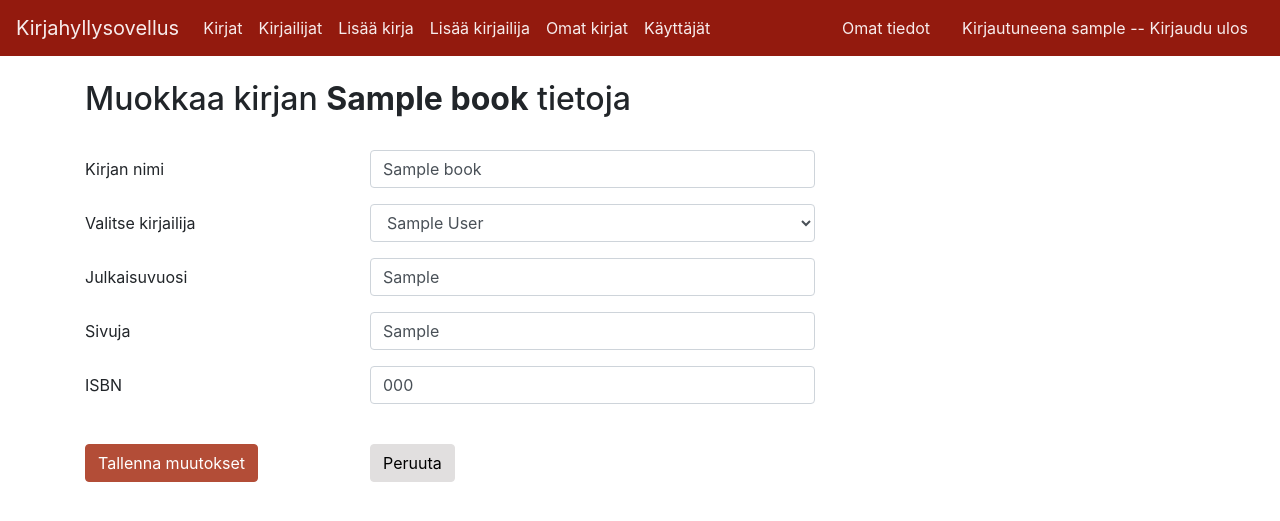
After one commit to riinaalisah/Kirjahylly, a Flask app: page /books/edit/1/1/ in a window 1280 px wide. The commit adds this page. Shown: the top 521 px of the page. Run offline with Flask 2, Linux system fonts and the light colour scheme; a user stored in the database is signed in; tables that the repository leaves empty hold one stand-in row (values such as "Sample post"); some libraries are stand-ins or nearby versions.

Commit message:
Lisätään kirjan tietokantatauluun vuosiluku. Poistetaan base-luokasta date_modified.

```diff
--- a/application/auth/views.py
+++ b/application/auth/views.py
@@ -48,7 +48,7 @@ def auth_login():
             stmt = text("SELECT * FROM account WHERE username=:username").params(username=request.form['username'])
 
             res = db.engine.execute(stmt)
-            data = res.fetchone()[5]
+            data = res.fetchone()[4]
 
             if sha256_crypt.verify(request.form['password'], data):
                 user = User.query.filter_by(username=request.form['username']).first()
@@ -63,7 +63,8 @@ def auth_login():
         return render_template("auth/loginform.html")
 
 
-    except Exception:
+    except Exception as e:
+        print("**********************", e)
         flash("Käyttäjänimi tai salasana ei täsmää, yritä uudelleen.", 'warning')
         return render_template("auth/loginform.html")
 
--- a/application/books/models.py
+++ b/application/books/models.py
@@ -6,12 +6,14 @@ from application.models import Base
 
 class Book(Base):
 
-    name = db.Column(db.String(144), nullable=False)
-    pages = db.Column(db.Integer(), nullable=True)
+    name = db.Column(db.String(40), nullable=False)
+    year = db.Column(db.String(4), nullable=True)
+    pages = db.Column(db.String(4), nullable=True)
     isbn = db.Column(db.String(19), nullable=True)
 
-    def __init__(self, name, pages, isbn):
+    def __init__(self, name, year, pages, isbn):
         self.name = name
+        self.year = year
         self.pages = pages
         self.isbn = isbn
 
@@ -25,8 +27,16 @@ class Book(Base):
 
     @staticmethod
     def book_info(bookid):
-        stmt = text("SELECT book.id, book.name, book.pages, book.isbn, author.firstname, author.lastname "
+        stmt = text("SELECT book.id, book.name, book.year, book.pages, book.isbn, author.firstname, author.lastname "
                 "FROM book JOIN authors_books ab ON ab.book_id=book.id JOIN author ON ab.author_id=author.id "
                 "WHERE book.id = :bookid").params(bookid=bookid)
         res = db.engine.execute(stmt).fetchone()
         return res
+
+    @staticmethod
+    def check_if_book_with_name_and_authorid_exists(bookname, authorid):
+        stmt = text("SELECT COUNT(b.id) FROM book b JOIN authors_books ab ON ab.book_id=b.id"
+                    " JOIN author a ON ab.author_id=a.id WHERE UPPER(b.name)=:bookname AND a.id=:authorid")\
+            .params(bookname=bookname.upper(), authorid=authorid)
+        res = db.engine.execute(stmt).fetchone()[0]
+        return res
--- a/application/books/views.py
+++ b/application/books/views.py
@@ -27,16 +27,13 @@ def books_new():
         splitname = authorname.split(" ")
         author = Author.query.filter_by(firstname=splitname[0], lastname=splitname[1]).first()
 
-        authors_books = Author.authors_books_by_author_name(splitname[0], splitname[1])
-        for row in authors_books:
-            if row[4].lower() == bookname.lower():
-                flash("Kyseinen kirja on jo lisätty tietokantaan.", 'warning')
-                return render_template("books/new.html", authors=Author.all_authors())
+        booknamequery = Book.check_if_book_with_name_and_authorid_exists(bookname, author.id)
+        if booknamequery > 0:
+            flash("Kyseinen kirja on jo lisätty tietokantaan.", 'warning')
+            return render_template("books/new.html", authors=Author.all_authors())
 
-        pages = request.form["inputPages"]
-        if pages == "":
-            pages = None
-        book = Book(name=bookname, pages=pages, isbn=request.form["inputIsbn"])
+        book = Book(name=bookname, year=request.form["inputYear"], pages=request.form["inputPages"],
+                    isbn=request.form["inputIsbn"])
         db.session().add(book)
         author.books.append(book)
         author.books_count = author.books_count + 1
@@ -96,3 +93,66 @@ def admin_delete_book(bookname, id):
         db.session().commit()
         flash("Kirja poistettiin onnistuneesti.", 'success')
         return redirect(url_for('books_index'))
+
+
+@app.route("/books/edit/<bookname>/<id>/", methods=["GET", "POST"])
+@login_required(role="admin")
+def admin_edit_book_info(bookname, id):
+    book = Book.book_info(id)
+    currentauthor = Author.query.filter_by(firstname=book.firstname, lastname=book.lastname).first()
+
+    if request.method == "GET":
+        return render_template("books/editinfo.html", book=book, authors=Author.all_authors())
+
+    else:
+        bookname = request.form["name"]
+        year = request.form["year"]
+        pages = request.form["pages"]
+        isbn = request.form["isbn"]
+        authorname = request.form["dropdown"]
+
+        splitname = authorname.split(" ")
+        author = Author.query.filter_by(firstname=splitname[0], lastname=splitname[1]).first()
+
+        authorchanged = False
+        namechanged = False
+
+        # check if author has changed
+        if book.firstname != author.firstname and book.lastname != author.lastname:
+            authorchanged = True
+
+        # check if book name changed
+        if bookname != book.name:
+            namechanged = True
+
+        # check if book info has changed
+        if not namechanged and book.year == year and pages == book.pages and isbn == book.isbn and not authorchanged:
+            flash("Et muuttanut tietoja.", 'info')
+            return render_template("books/editinfo.html", book=book, authors=Author.all_authors())
+
+        # check if book with same name and author in database IF NAME OR AUTHOR HAS CHANGED
+        if namechanged and authorchanged:
+            booknamequery = Book.check_if_book_with_name_and_authorid_exists(bookname, author.id)
+            if booknamequery > 0:
+                flash("Kyseinen kirja on jo lisätty tietokantaan.", 'warning')
+                return render_template("books/editinfo.html", book=book, authors=Author.all_authors())
+
+        else:
+            stmt = text("UPDATE book SET name=:bookname, pages=:pages, isbn=:isbn WHERE id=:bookid") \
+                .params(bookname=bookname, pages=pages, isbn=isbn, bookid=book.id)
+            db.engine.execute(stmt)
+
+            if authorchanged:
+                currentauthor.books_count = currentauthor.books_count - 1  # reduce previous author's book count
+                author.books_count = author.books_count + 1  # add to new author's book count
+
+                deletefromab = text("DELETE FROM authors_books WHERE author_id=:authorid AND book_id=:bookid") \
+                    .params(authorid=currentauthor.id, bookid=book.id)
+                db.engine.execute(deletefromab)
+                addtoab = text("INSERT INTO authors_books (author_id, book_id) VALUES (:authorid, :bookid)") \
+                    .params(authorid=author.id, bookid=book.id)
+                db.engine.execute(addtoab)
+
+            db.session().commit()
+            flash("Kirjan tiedot päivitetiin onnistuneesti!", 'success')
+            return redirect(url_for("books_index"))
--- a/application/models.py
+++ b/application/models.py
@@ -6,5 +6,3 @@ class Base(db.Model):
 
     id = db.Column(db.Integer, primary_key=True)
     date_created = db.Column(db.DateTime, default=db.func.current_timestamp())
-    date_modified = db.Column(db.DateTime, default=db.func.current_timestamp(),
-            onupdate=db.func.current_timestamp())
--- a/application/templates/books/bookinfo.html
+++ b/application/templates/books/bookinfo.html
@@ -5,11 +5,9 @@
 {% block body %}
 <h3>Kirjan <a class="font-weight-bold">{{ book.name }}</a> tiedot</h3><br>
     <p>Kirjailija: {{ book.firstname }} {{ book.lastname }}</p><br>
-    {% if not book.pages %}
-    <p>Sivumäärä:</p><br>
-    {% else %}
+    <p>Julkaisuvuosi: {{ book.year }}</p><br>
     <p>Sivumäärä: {{ book.pages }}</p><br>
-    {% endif %}
     <p>ISBN-koodi: {{ book.isbn }}</p><br>
 
 {% endblock %}
+</html>
--- /dev/null
+++ b/application/templates/books/editinfo.html
@@ -0,0 +1,87 @@
+<!DOCTYPE html>
+<html lang="fi">
+
+{% extends "layout.html" %}
+
+{% block body %}
+<form method="POST" class="needs-validation" novalidate>
+    <h2>Muokkaa kirjan <strong>{{ book.name }}</strong> tietoja</h2><br>
+
+    <div class="form-group row">
+        <label class="col-form-label col-sm-3" for="ValidationCustom01">Kirjan nimi</label>
+        <div class="col-sm-5">
+            <input type="text" class="form-control" name="name" id="validationCustom01" value="{{ book.name }}" maxlength="40" minlength="1" required>
+            <div class="invalid-feedback">
+                Kirjan nimen tulee olla 1-40 merkkiä pitkä.
+            </div>
+        </div>
+    </div>
+
+    <div class="form-group row">
+        <label class="col-form-label col-sm-3">Valitse kirjailija</label>
+        <div class="col-sm-5">
+          <select class="form-control" value="{{ book.firstname }} {{ book.lastname }}" name="dropdown">
+            {% for author in authors %}
+                <option>{{ author.firstname }} {{ author.lastname }}</option>
+            {% endfor %}
+          </select>
+        </div>
+    </div>
+
+    <div class="form-group row">
+        <label class="col-form-label col-sm-3">Julkaisuvuosi</label>
+        <div class="col-sm-5">
+            <input type="text" class="form-control" name="year" value="{{ book.year }}" maxlength="4" minlength="1">
+        </div>
+    </div>
+
+    <div class="form-group row">
+        <label class="col-form-label col-sm-3">Sivuja</label>
+        <div class="col-sm-5">
+            <input type="text" class="form-control" name="pages" value="{{ book.pages }}" maxlength="4" minlength="1">
+        </div>
+    </div>
+
+    <div class="form-group row">
+        <label class="col-form-label col-sm-3">ISBN</label>
+        <div class="col-sm-5">
+            <input type="text" class="form-control" name="isbn" value="{{ book.isbn }}" maxlength="19" minlength="1">
+        </div>
+    </div><br>
+
+
+    <div class="form-group row">
+        <div class="col-sm-3">
+            <form method="POST" action="{{ url_for('admin_edit_book_info', bookname=book.name, id=book.id) }}">
+                <button type="submit" class="btn" style="color: #ffffff ; background-color: #b34d37; border-color: #b34d37" name="btn" value="tallenna">Tallenna muutokset</button>
+            </form>
+        </div>
+        <div class="col-sm-2">
+            <form action="{{ url_for('books_index') }}">
+                <button type="submit" class="btn" style="color: #000000; background-color: #e1dfdf; border-color: #e1dfdf;">Peruuta</button>
+            </form>
+        </div>
+    </div>
+
+</form>
+
+<script>
+  (function() {
+    'use strict';
+     window.addEventListener('load', function() {
+      var forms = document.getElementsByClassName('needs-validation');
+      var validation = Array.prototype.filter.call(forms, function(form) {
+        form.addEventListener('submit', function(event) {
+          if (form.checkValidity() == false) {
+            event.preventDefault();
+            event.stopPropagation();
+          }
+          form.classList.add('was-validated');
+        }, false);
+      });
+    }, false);
+  })();
+</script>
+
+{% endblock %}
+</html>
```
Also changed, not shown: application/templates/books/list.html (+8 -1 lines), application/templates/books/new.html (+9 -2 lines), 1 other file.
